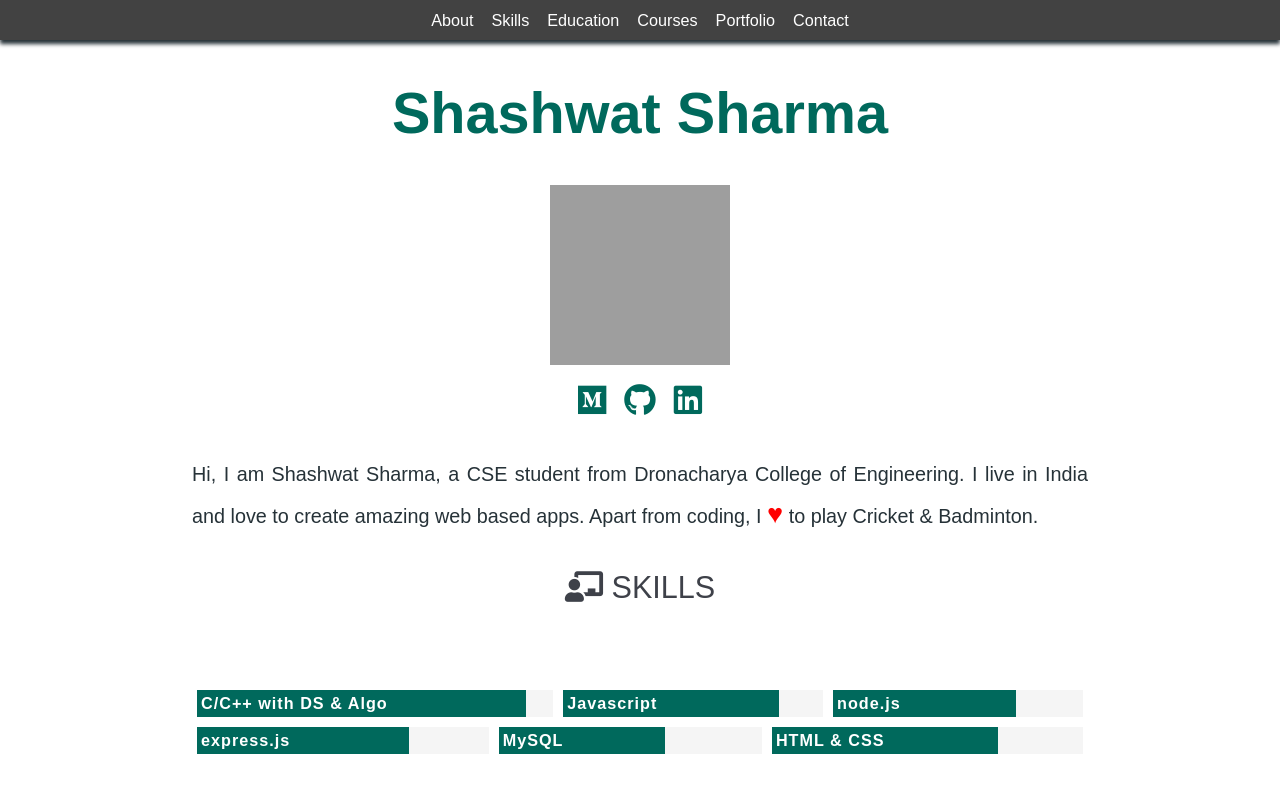
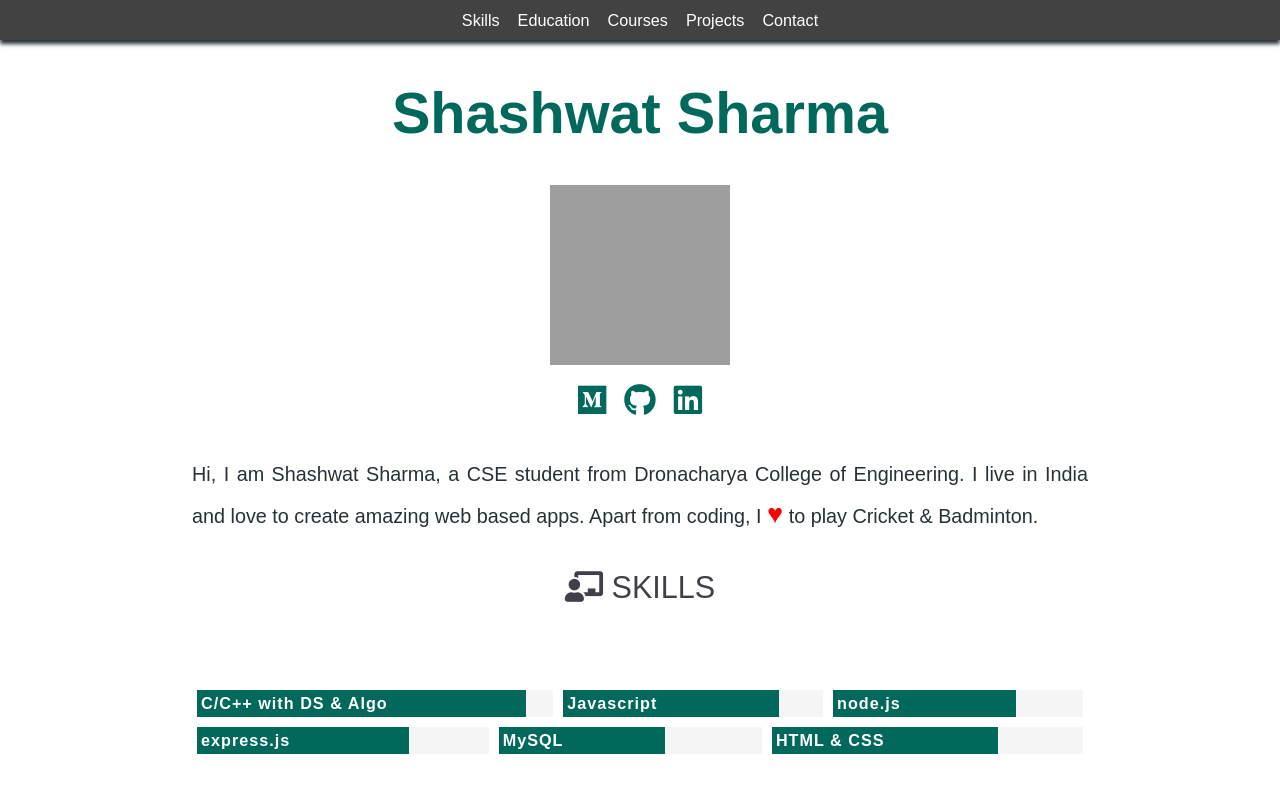
Before and after one commit to imsashwat/Live-Resume, a plain HTML site: page index.html in a window 1280 px wide. Shown: the top 800 px of the page. Drawn offline with Linux system fonts and the light colour scheme; grey boxes are pictures that could not be loaded.

Commit message:
fixed nav bar

```diff
--- a/index.html
+++ b/index.html
@@ -22,11 +22,11 @@
   <!-- header -->
   <header id="my-header">
     <ul class="hr-list center nav-list">
-      <li><a href="#">About</a></li>
+
       <li><a href="#skills">Skills</a></li>
       <li><a href="#workexp">Education</a></li>
       <li><a href="#education">Courses</a></li>
-      <li><a href="#portfolio">Portfolio</a></li>
+      <li><a href="#portfolio">Projects</a></li>
       <li><a href="#contact">Contact</a></li>
     </ul>
 
```
